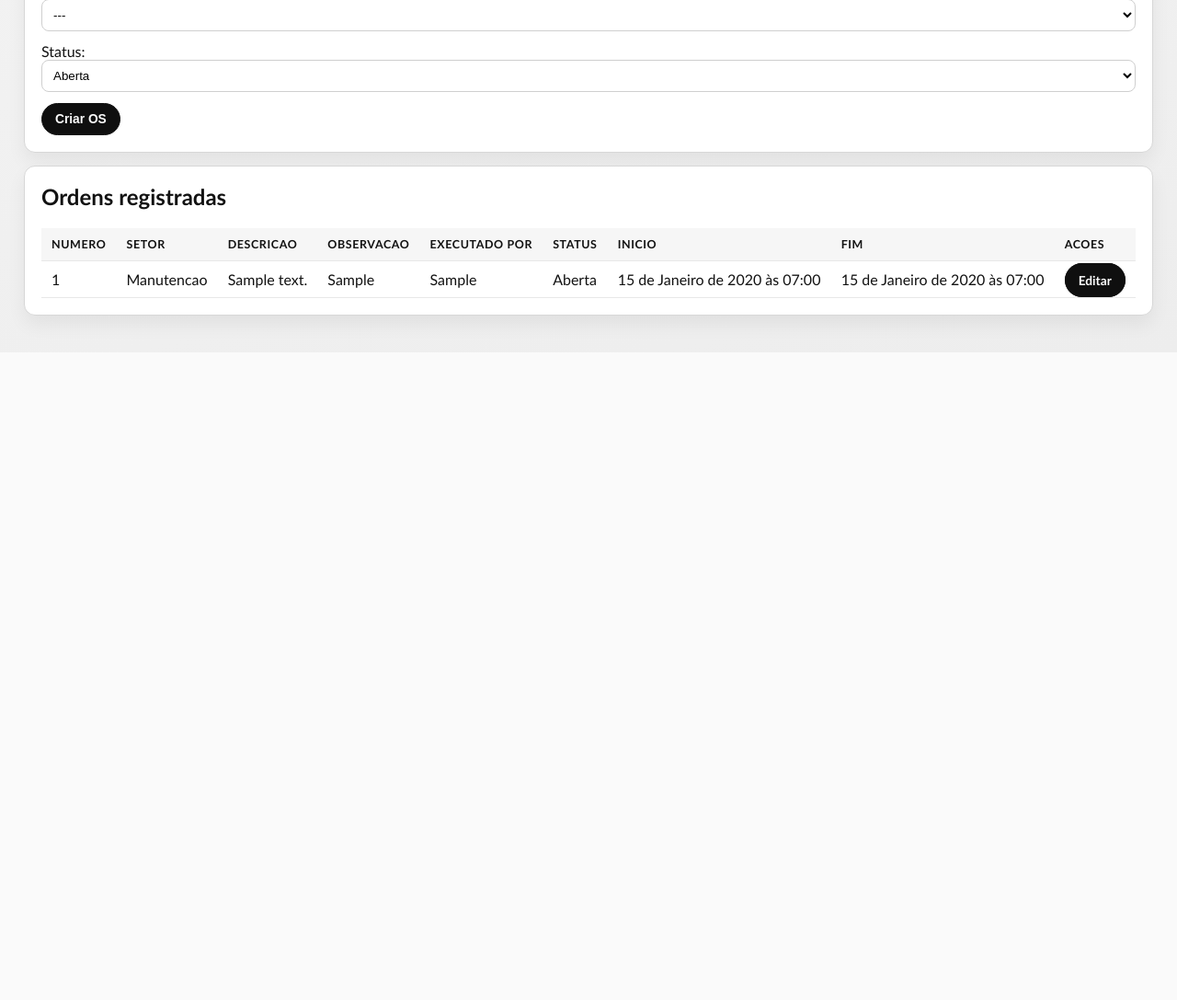
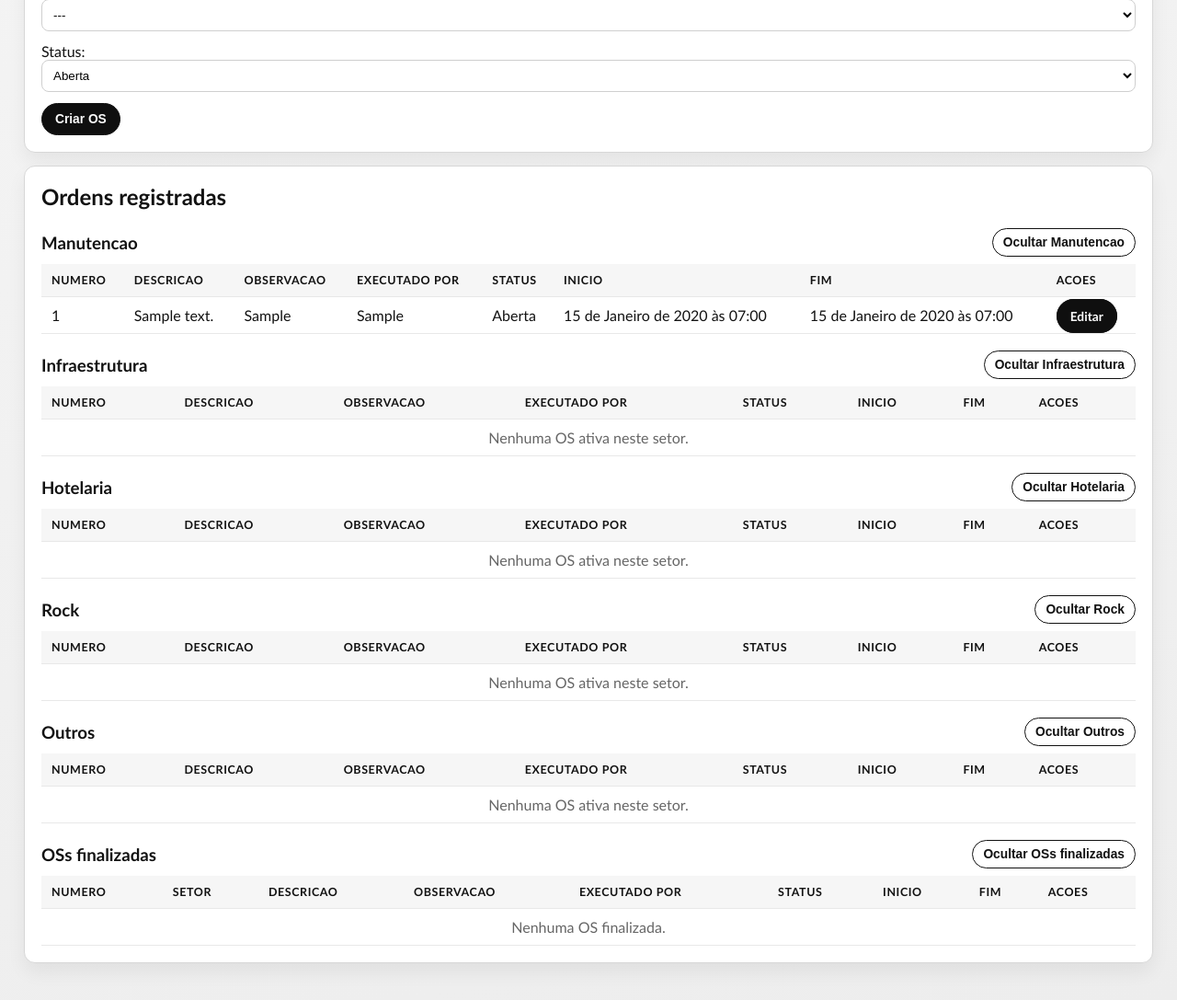
Before and after one commit to flavioeduardo670/rpf, a Django app: page /os/ in a window 1280 px wide. Shown: the part 810-1897 px from the top of the page at 92% size. Before the commit the page ends 1193 px from the top, so only its background shows below. Run offline with Django 5.2, Linux system fonts and the light colour scheme; a user stored in the database is signed in; data comes from the database, SQL or seed files in the repository; tables that the repository leaves empty hold one stand-in row (values such as "Sample post").

Commit message:
Organiza OS por setor e separa finalizadas em tabela dedicada

```diff
--- a/core/models.py
+++ b/core/models.py
@@ -379,6 +379,10 @@ class PedidoIngressoRock(models.Model):
     quantidade = models.PositiveIntegerField(default=1)
     valor_total = models.DecimalField(max_digits=10, decimal_places=2, default=0)
     status = models.CharField(max_length=30, choices=STATUS_CHOICES, default='aguardando_pagamento')
+    txid = models.CharField(max_length=40, blank=True, default='')
+    payload_pix = models.TextField(blank=True, default='')
+    status_gateway = models.CharField(max_length=40, blank=True, default='')
+    webhook_recebido_em = models.DateTimeField(blank=True, null=True)
     criado_em = models.DateTimeField(auto_now_add=True)
     pago_em = models.DateTimeField(blank=True, null=True)
 
--- a/core/services/rock.py
+++ b/core/services/rock.py
@@ -77,6 +77,9 @@ def confirmar_pagamento_pedido(pedido_pagamento):
         pedido_pagamento = PedidoIngressoRock.objects.select_for_update().select_related('lote', 'rock_evento').get(
             pk=pedido_pagamento.pk
         )
+        if pedido_pagamento.status == 'pago':
+            return pedido_pagamento
+
         lote = LoteIngressoRock.objects.select_for_update().get(pk=pedido_pagamento.lote_id)
         disponivel = lote.quantidade_total - lote.quantidade_vendida
         if pedido_pagamento.quantidade > disponivel:
--- a/core/templates/core/comprar_rocks.html
+++ b/core/templates/core/comprar_rocks.html
@@ -183,10 +183,7 @@
                 {% if qr_code_url and pix_payload %}
                 <button type="button" class="btn app-btn" id="abrir-qrcode" data-qr-url="{{ qr_code_url }}" data-pix-payload="{{ pix_payload }}">Abrir QR Code para pagamento</button>
                 {% endif %}
-                <form method="post">
-                    {% csrf_token %}
-                    <button type="submit" class="btn app-btn" name="confirmar_pagamento" value="{{ pedido_pagamento.id }}">Ja paguei e quero entrar na lista</button>
-                </form>
+                <p class="muted">Apos o pagamento, a confirmacao e automatica via webhook do PSP.</p>
                 {% endif %}
             </article>
         </section>
--- a/core/templates/core/manutencao.html
+++ b/core/templates/core/manutencao.html
@@ -22,6 +22,10 @@
         th { background:var(--light); font-size:.78rem; text-transform:uppercase; letter-spacing:.6px; }
         .empty { color:var(--muted); text-align:center; }
         .actions a { text-decoration:none; }
+        .setor-header { display:flex; justify-content:space-between; align-items:center; gap:12px; margin: 18px 0 8px; }
+        .setor-header h3 { margin:0; }
+        .toggle-btn { border:1px solid #111; background:#fff; color:#111; padding:7px 11px; border-radius:999px; cursor:pointer; font-weight:700; }
+        .is-hidden { display:none; }
         @media (max-width:920px){ body{padding:14px;} .top{flex-direction:column; align-items:flex-start;} .btn, button{width:100%; text-align:center;} }
     </style>
 </head>
@@ -50,7 +54,52 @@
 
     <section class="panel">
         <h2>Ordens registradas</h2>
-        <div class="table-wrap">
+        {% for secao in secoes_setor %}
+        <div class="setor-header">
+            <h3>{{ secao.label }}</h3>
+            <button type="button" class="toggle-btn" data-target="setor-{{ secao.setor }}" data-label-show="Mostrar {{ secao.label }}" data-label-hide="Ocultar {{ secao.label }}">Ocultar {{ secao.label }}</button>
+        </div>
+        <div class="table-wrap" id="setor-{{ secao.setor }}">
+            <table>
+                <tr>
+                    <th>Numero</th>
+                    <th>Descricao</th>
+                    <th>Observacao</th>
+                    <th>Executado por</th>
+                    <th>Status</th>
+                    <th>Inicio</th>
+                    <th>Fim</th>
+                    <th>Acoes</th>
+                </tr>
+                {% for os in secao.ordens %}
+                <tr>
+                    <td>{{ os.numero }}</td>
+                    <td>{{ os.descricao }}</td>
+                    <td>{{ os.observacao|default:"-" }}</td>
+                    <td>{{ os.executado_por_exibicao }}</td>
+                    <td>{{ os.get_status_display }}</td>
+                    <td>{{ os.data_inicio }}</td>
+                    <td>{{ os.data_fim|default:"-" }}</td>
+                    <td class="actions">
+                        {% if can_edit_manutencao %}
+                        <a href="{% url 'editar_os' os.numero %}" class="btn">Editar</a>
+                        {% else %}
+                        -
+                        {% endif %}
+                    </td>
+                </tr>
+                {% empty %}
+                <tr><td colspan="8" class="empty">Nenhuma OS ativa neste setor.</td></tr>
+                {% endfor %}
+            </table>
+        </div>
+        {% endfor %}
+
+        <div class="setor-header">
+            <h3>OSs finalizadas</h3>
+            <button type="button" class="toggle-btn" data-target="setor-finalizadas" data-label-show="Mostrar OSs finalizadas" data-label-hide="Ocultar OSs finalizadas">Ocultar OSs finalizadas</button>
+        </div>
+        <div class="table-wrap" id="setor-finalizadas">
             <table>
                 <tr>
                     <th>Numero</th>
@@ -63,7 +112,7 @@
                     <th>Fim</th>
                     <th>Acoes</th>
                 </tr>
-                {% for os in ordens %}
+                {% for os in ordens_finalizadas %}
                 <tr>
                     <td>{{ os.numero }}</td>
                     <td>{{ os.get_setor_display }}</td>
@@ -72,7 +121,7 @@
                     <td>{{ os.executado_por_exibicao }}</td>
                     <td>{{ os.get_status_display }}</td>
                     <td>{{ os.data_inicio }}</td>
-                    <td>{{ os.data_fim }}</td>
+                    <td>{{ os.data_fim|default:"-" }}</td>
                     <td class="actions">
                         {% if can_edit_manutencao %}
                         <a href="{% url 'editar_os' os.numero %}" class="btn">Editar</a>
@@ -82,11 +131,22 @@
                     </td>
                 </tr>
                 {% empty %}
-                <tr><td colspan="9" class="empty">Nenhuma OS registrada.</td></tr>
+                <tr><td colspan="9" class="empty">Nenhuma OS finalizada.</td></tr>
                 {% endfor %}
             </table>
         </div>
     </section>
 </div>
+<script>
+    document.querySelectorAll('.toggle-btn').forEach((button) => {
+        button.addEventListener('click', () => {
+            const targetId = button.dataset.target;
+            const target = document.getElementById(targetId);
+            if (!target) return;
+            const oculto = target.classList.toggle('is-hidden');
+            button.textContent = oculto ? button.dataset.labelShow : button.dataset.labelHide;
+        });
+    });
+</script>
 </body>
 </html>
--- a/core/urls.py
+++ b/core/urls.py
@@ -24,6 +24,7 @@ urlpatterns = [
     path('compras/exportar/', views.exportar_compras_csv, name='exportar_compras_csv'),
     path('rock/', views.rock, name='rock'),
     path('rock/comprar/', views.comprar_rocks, name='comprar_rocks'),
+    path('rock/pix/webhook/', views.webhook_pix, name='webhook_pix'),
     path('rock/editar/<int:evento_id>/', views.editar_rock, name='editar_rock'),
     path('rock/<int:evento_id>/lotes/', views.lotes_rock, name='lotes_rock'),
     path('rock/<int:evento_id>/ingressos/', views.ingressos_rock, name='ingressos_rock'),
--- a/core/views/__init__.py
+++ b/core/views/__init__.py
@@ -30,3 +30,4 @@ from .rock import (
     lotes_rock,
     rock,
 )
+from .pix import webhook_pix
--- a/core/views/legacy.py
+++ b/core/views/legacy.py
@@ -4,7 +4,6 @@ from datetime import date, timedelta, datetime
 import calendar
 from collections import defaultdict
 import csv
-from urllib.parse import quote
 
 from django import forms
 from django.core.exceptions import PermissionDenied
@@ -47,10 +46,10 @@ from ..forms import (
 )
 from core.services.financeiro import calcular_rateio_financeiro, resolver_mes_referencia
 from core.services.rock import (
-    confirmar_pagamento_pedido,
     criar_ingresso_rock,
     remover_ingresso_rock,
 )
+from core.services.pix_gateway import criar_cobranca_pix
 from ..models import (
     ChoiceList,
     ChoiceOption,
@@ -197,6 +196,28 @@ def _get_user_morador(user):
         return user.morador
     except Morador.DoesNotExist:
         return None
+
+
+def _organizar_ordens_por_setor(ordens):
+    setor_labels = dict(OrdemServico.SETOR_CHOICES)
+    ordens_ativas_por_setor = {setor: [] for setor, _ in OrdemServico.SETOR_CHOICES}
+    ordens_finalizadas = []
+
+    for ordem in ordens:
+        if ordem.status == 'finalizada':
+            ordens_finalizadas.append(ordem)
+            continue
+        ordens_ativas_por_setor.setdefault(ordem.setor, []).append(ordem)
+
+    secoes_setor = [
+        {
+            'setor': setor,
+            'label': setor_labels.get(setor, setor.title()),
+            'ordens': ordens_ativas_por_setor.get(setor, []),
+        }
+        for setor, _ in OrdemServico.SETOR_CHOICES
+    ]
+    return secoes_setor, ordens_finalizadas
 
 
 @login_required
@@ -1289,40 +1310,6 @@ def _gerar_pdf_simples(titulo, linhas):
     return pdf
 
 
-def _pix_tlv(pid, value):
-    value = str(value)
-    return f"{pid}{len(value):02d}{value}"
-
-
-def _pix_crc16(payload):
-    data = (payload + '6304').encode('utf-8')
-    crc = 0xFFFF
-    for byte in data:
-        crc ^= byte << 8
-        for _ in range(8):
-            if crc & 0x8000:
-                crc = ((crc << 1) ^ 0x1021) & 0xFFFF
-            else:
-                crc = (crc << 1) & 0xFFFF
-    return f"{crc:04X}"
-
-
-def _gerar_payload_pix(chave_pix, valor, txid):
-    merchant_account = _pix_tlv('00', 'br.gov.bcb.pix') + _pix_tlv('01', chave_pix)
-    payload = (
-        _pix_tlv('00', '01')
-        + _pix_tlv('26', merchant_account)
-        + _pix_tlv('52', '0000')
-        + _pix_tlv('53', '986')
-        + _pix_tlv('54', f"{Decimal(valor):.2f}")
-        + _pix_tlv('58', 'BR')
-        + _pix_tlv('59', 'REPUBLICA RPF')
-        + _pix_tlv('60', 'SAO PAULO')
-        + _pix_tlv('62', _pix_tlv('05', txid))
-    )
-    return payload + '6304' + _pix_crc16(payload)
-
-
 @setor_required(
     group_name='Rock',
     morador_view_attr='acesso_rock_visualizar',
@@ -1456,29 +1443,20 @@ def comprar_rocks(request):
                 quantidade=quantidade,
                 valor_total=valor_total,
             )
-            messages.success(request, 'Pedido de compra criado. Gere o pagamento para confirmar seu ingresso.')
+            cobranca = criar_cobranca_pix(pedido=pedido_pagamento, chave_pix=pix_recebimentos)
+            pedido_pagamento.txid = cobranca.get('txid', '')
+            pedido_pagamento.payload_pix = cobranca.get('payload_pix', '')
+            pedido_pagamento.status_gateway = cobranca.get('status_gateway', '')
+            pedido_pagamento.save(update_fields=['txid', 'payload_pix', 'status_gateway'])
+            qr_code_url = cobranca.get('qr_code_url')
+            pix_payload = pedido_pagamento.payload_pix
+            messages.success(request, 'Pedido criado. Aguarde a confirmacao automatica do PSP apos o pagamento.')
         else:
             messages.error(request, 'Nao foi possivel iniciar a compra. Confira os dados informados.')
 
-    if request.method == 'POST' and 'confirmar_pagamento' in request.POST:
-        pedido_pagamento = get_object_or_404(
-            PedidoIngressoRock,
-            id=request.POST.get('confirmar_pagamento'),
-            usuario=request.user,
-            status='aguardando_pagamento',
-        )
-        confirmar_pagamento_pedido(pedido_pagamento)
-        messages.success(request, 'Pagamento confirmado e ingresso adicionado na lista.')
-        return redirect('comprar_rocks')
-
     if pedido_pagamento:
-        if pix_recebimentos:
-            pix_payload = _gerar_payload_pix(
-                pix_recebimentos,
-                pedido_pagamento.valor_total,
-                f"RPF{pedido_pagamento.id}",
-            )
-            qr_code_url = f"https://api.qrserver.com/v1/create-qr-code/?size=300x300&data={quote(pix_payload)}"
+        qr_code_url = qr_code_url or ''
+        pix_payload = pix_payload or pedido_pagamento.payload_pix
 
     meus_pedidos = PedidoIngressoRock.objects.filter(usuario=request.user).order_by('-criado_em')[:10]
 
@@ -1694,10 +1672,12 @@ def manutencao(request):
     ordens = OrdemServico.objects.all().order_by('setor', '-numero')
     for ordem in ordens:
         ordem.executado_por_exibicao = morador_apelidos.get(ordem.executado_por, ordem.executado_por)
+    secoes_setor, ordens_finalizadas = _organizar_ordens_por_setor(ordens)
 
     context = {
         'os_form': os_form,
-        'ordens': ordens,
+        'secoes_setor': secoes_setor,
+        'ordens_finalizadas': ordens_finalizadas,
         'can_edit_manutencao': can_edit_manutencao,
     }
     return render(request, 'core/manutencao.html', context)
@@ -1709,7 +1689,15 @@ def manutencao(request):
 )
 def lista_os(request):
     ordens = OrdemServico.objects.all().order_by('setor', '-numero')
-    return render(request, 'core/lista_os.html', {'ordens': ordens})
+    secoes_setor, ordens_finalizadas = _organizar_ordens_por_setor(ordens)
+    return render(
+        request,
+        'core/lista_os.html',
+        {
+            'secoes_setor': secoes_setor,
+            'ordens_finalizadas': ordens_finalizadas,
+        },
+    )
 
 
 @setor_required(
--- a/rpf/settings.py
+++ b/rpf/settings.py
@@ -149,3 +149,8 @@ DEFAULT_AUTO_FIELD = 'django.db.models.BigAutoField'
 
 LOGIN_URL = '/login/'
 LOGIN_REDIRECT_URL = '/'
+
+PIX_PSP_BASE_URL = os.getenv('PIX_PSP_BASE_URL', '')
+PIX_PSP_API_TOKEN = os.getenv('PIX_PSP_API_TOKEN', '')
+PIX_PSP_TIMEOUT = int(os.getenv('PIX_PSP_TIMEOUT', '10'))
+PIX_WEBHOOK_SECRET = os.getenv('PIX_WEBHOOK_SECRET', '')
```
Also changed, not shown: core/services/pix_gateway.py (added, +130 -0 lines), core/templates/core/lista_os.html (+46 -3 lines), core/views/pix.py (added, +41 -0 lines), core/migrations/0049_pedidoingressorock_pix_gateway_campos.py (added).
